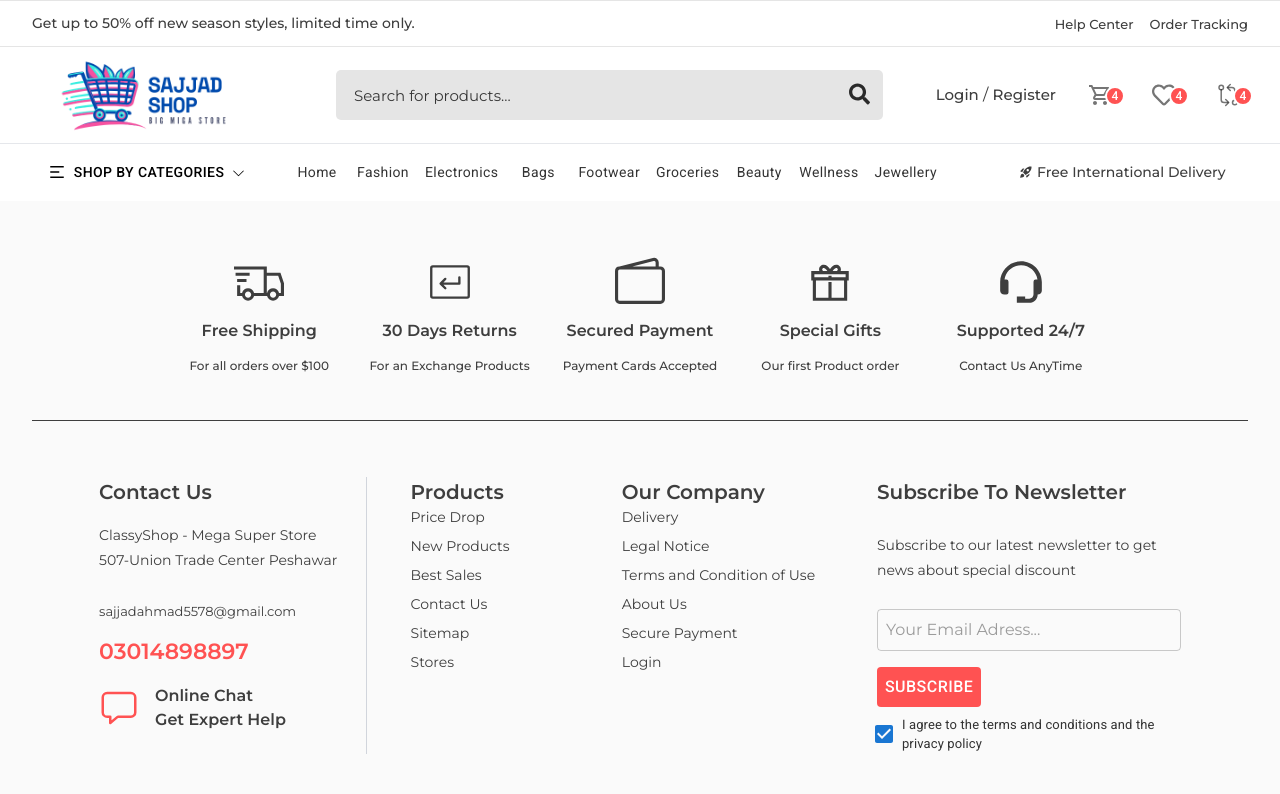
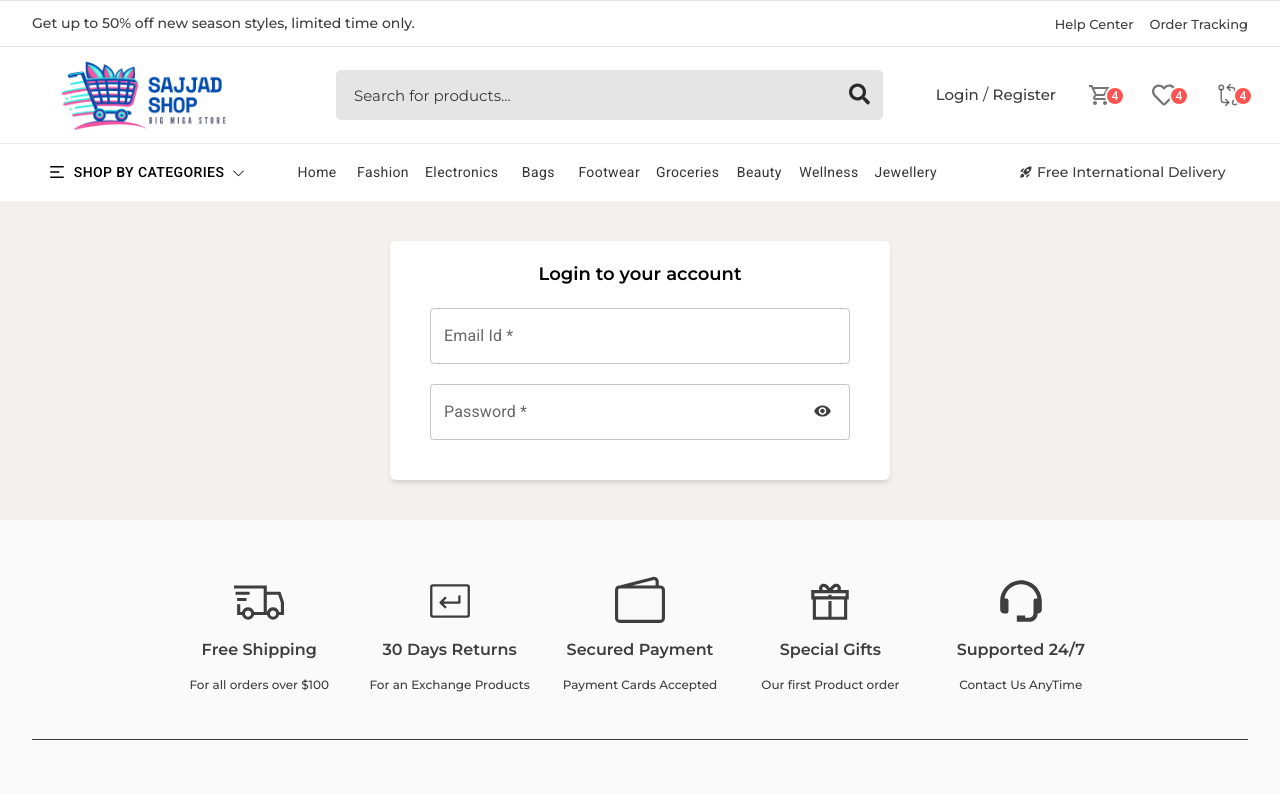
Before and after one commit to sajjadahmad30/Ecommerce_website, a React (Vite) app: page /login in a window 1280 px wide. Shown: the top 794 px of the page. Built offline with nearby package versions, Linux system fonts and the light colour scheme; a web font is replaced by a local one.

Commit message:
Add Login page component and update routing in App to include login path

```diff
--- a/src/App.jsx
+++ b/src/App.jsx
@@ -11,6 +11,7 @@ import DialogContent from '@mui/material/DialogContent';
 import ProductZoom from './components/ProductZoom'
 import { MdClose } from 'react-icons/md'
 import ProductDetailsComponent from './components/ProductDetails'
+import Login from './Pages/Login'
 
 const MyContext = createContext();
 
@@ -37,6 +38,7 @@ const App = () => {
                 <Route path='/' exact={true} element={<Home/>}/>
                 <Route path='/productListing' exact={true} element={<ProductListing/>}/>
                 <Route path='/productDetails/:id' exact={true} element={<ProductDetails/>}/>
+                <Route path='/login' exact={true} element={<Login/>}/>
             </Routes>
             <Footer/>
           </MyContext.Provider>
--- /dev/null
+++ b/src/Pages/Login/index.jsx
@@ -0,0 +1,35 @@
+import React, { useState } from 'react'
+import TextField from '@mui/material/TextField';
+import Button from '@mui/material/Button';
+import { IoMdEye, IoMdEyeOff } from 'react-icons/io';
+
+
+const Login = () => {
+    const [isShowPassword, setIsShowPassword] = useState(false);
+  return (
+    <section className='section !py-10'>
+        <div className="container">
+            <div className="card shadow-md w-[500px] !m-auto !rounded-md bg-white !p-5 !px-10">
+                <h3 className='!text-[18px] !text-black !font-[600] !text-center'>Login to your account</h3>
+
+                <form action="" className='w-full !mt-5'>
+                    <div className="form-group w-full !mb-5 relative">
+                         <TextField id="email" type='email' label="Email Id *" variant="outlined" className='w-full'/>
+                    </div>
+                    <div className="form-group w-full !mb-5 relative">
+                         <TextField id="password" type={isShowPassword===false ? 'password' : 'text'} label="Password *" variant="outlined" className='w-full'/>
+                         <Button className='!absolute !rounded-full !top-[10px] !right-[10px] !z-50 !w-[35px] !h-[35px]  !min-w-[35px] !text-black' onClick={()=> setIsShowPassword(!isShowPassword)}>
+                            {
+                                isShowPassword === false ? <IoMdEye className='text-[20px] !opacity-75'/> :
+                                <IoMdEyeOff className='text-[20px] !opacity-75'/>
+                            }
+                            </Button>
+                    </div>
+                </form>
+            </div>
+        </div>
+    </section>
+  )
+}
+
+export default Login
```
